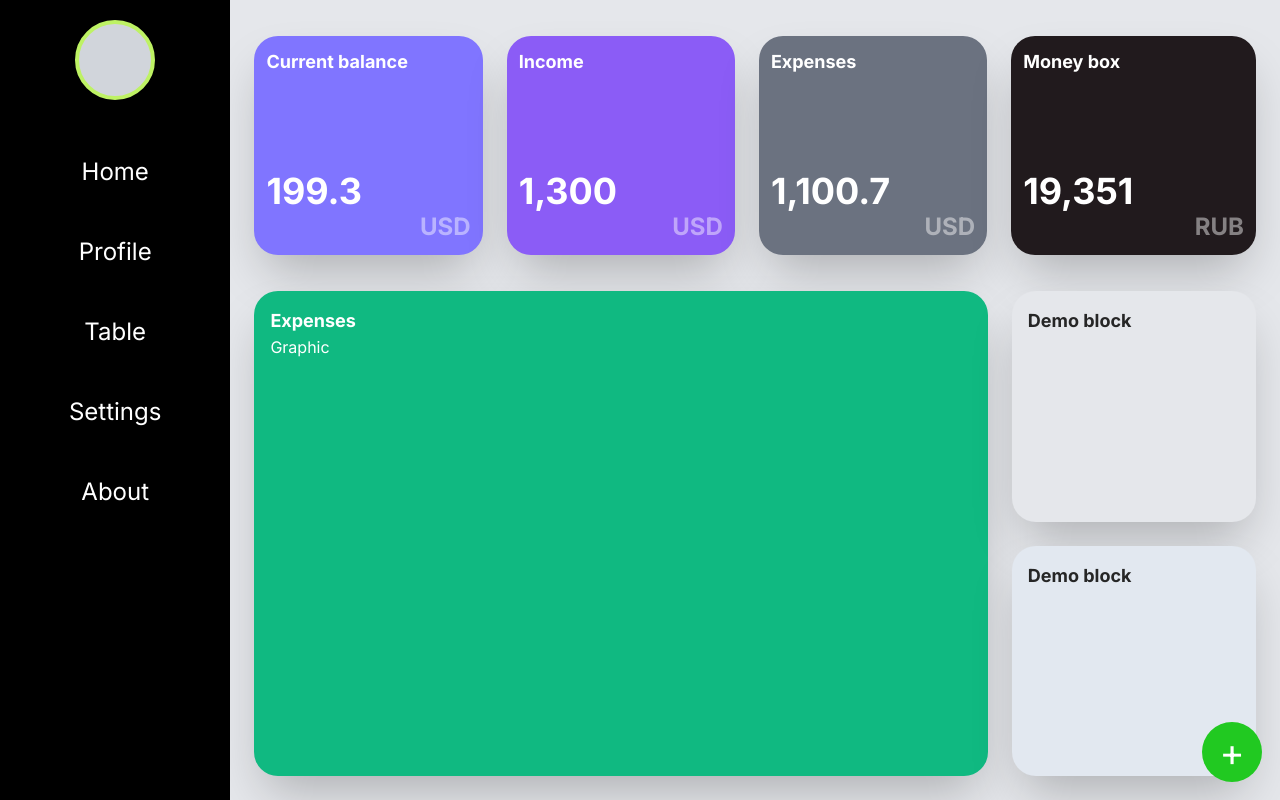
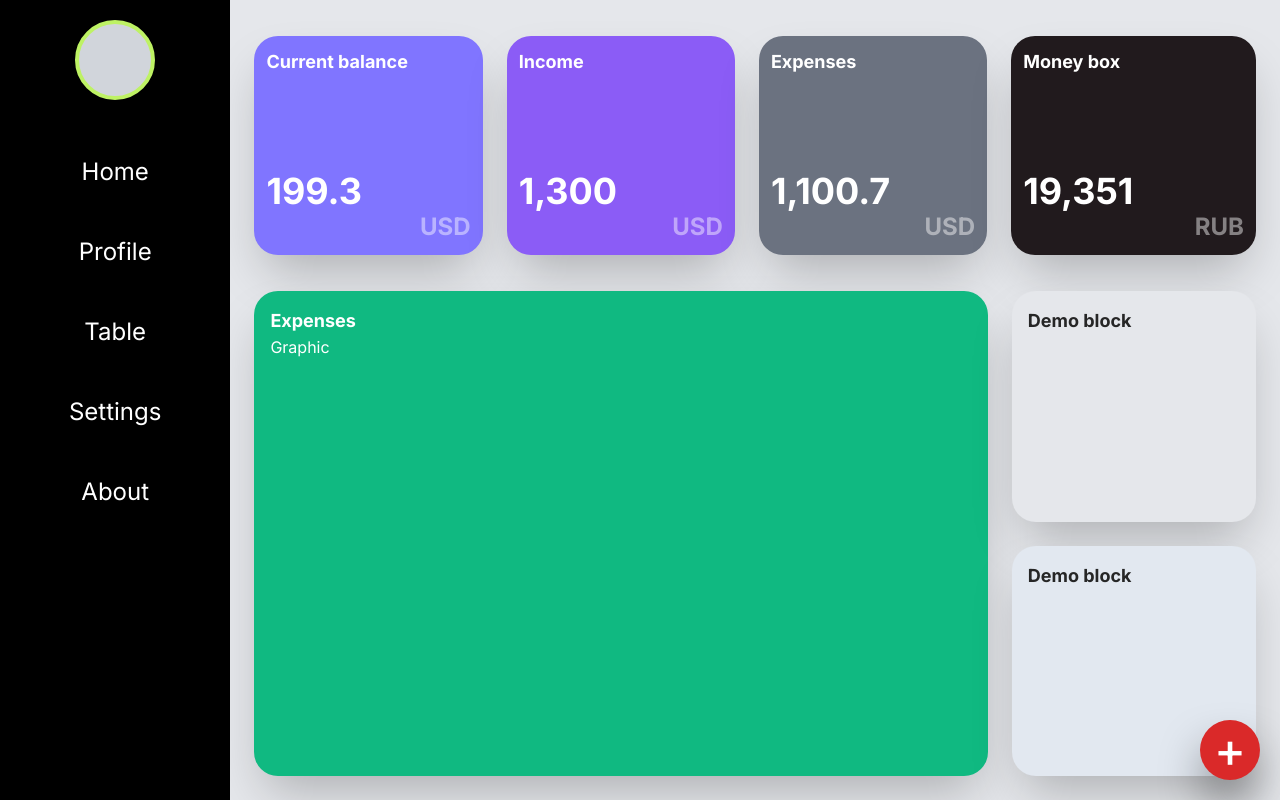
Before and after one commit to m1a2023/nexp-front, a Next.js app: page / in a window 1280 px wide. Built offline with nearby package versions, Linux system fonts and the light colour scheme.

Commit message:
changed absolute button

```diff
--- a/src/app/components/main.js
+++ b/src/app/components/main.js
@@ -4,6 +4,7 @@ export function TemplateMoneyCard({
   currency,
   color,
   width,
+  distance,
 }) {
   function SetMoneyCardTitle({ cardTitle }) {
     //TODO: write class
@@ -25,7 +26,7 @@ export function TemplateMoneyCard({
 
   return (
     <div
-      className={`flex flex-col snap-start ${width} p-3 grow-0 justify-start rounded-3xl ${color} shadow-2xl select-none`}
+      className={`flex flex-col snap-start ${width} ${distance} p-3 grow-0 justify-start rounded-3xl ${color} shadow-2xl select-none`}
     >
       <SetMoneyCardTitle cardTitle={`${cardTitle}`} />
 
@@ -63,3 +64,13 @@ export function TemplateGraphic({ graphicTitle, mainInformation, color }) {
     </div>
   );
 }
+
+export function TemplateAbsoluteButton({ styles }) {
+  return (
+    <div className="absolute bottom-5 right-5 flex flex-row gap-4">
+      <div className={styles.addInfoBtn + " " + styles.addExpensesBtn}>
+        <span>+</span>
+      </div>
+    </div>
+  );
+}
--- a/src/app/page.js
+++ b/src/app/page.js
@@ -2,7 +2,11 @@
 import React from "react";
 import { Navbar } from "./components/navbar";
 import { Logo } from "./components/logo";
-import { TemplateMoneyCard, TemplateGraphic } from "./components/main";
+import {
+  TemplateMoneyCard,
+  TemplateGraphic,
+  TemplateAbsoluteButton,
+} from "./components/main";
 import styles from "./page.module.css";
 
 export default function Home() {
@@ -20,7 +24,7 @@ export default function Home() {
         className="flex flex-col p-6 grow justify-start text-1xl h-full max-h-[100vh]
         gap-6"
       >
-        <div className="h-1/3 w-full flex flex-row gap-6 py-3">
+        <div className="h-1/3 w-full flex flex-row py-3 gap-6 ">
           <div className="w-3/4 h-full flex felx-row gap-6">
           <TemplateMoneyCard
             cardTitle={"Current balance"}
@@ -77,14 +81,7 @@ export default function Home() {
         </div>
       </div>
 
-      <div className="absolute bottom-0 right-0 flex flex-row">
-        <div className={styles.addInfoBtn + ' ' + styles.addExpensesBtn}>
-          <span>-</span>
-        </div>
-        <div className={styles.addInfoBtn + ' ' + styles.addIncomeBtn}>
-          <span>+</span>
-        </div>
-      </div>
+      <TemplateAbsoluteButton styles={styles} />
     </div>
   );
 }
--- a/src/app/page.module.css
+++ b/src/app/page.module.css
@@ -5,19 +5,17 @@
 .addInfoBtn {
     width: 60px;
     height: 60px;
-    border-radius: 50px;
-    margin: 18px;
+    border-radius: 50%;
     display: flex;
     align-items: center;
     justify-content: center;
-    font-size: 38px;
-}
-
-.addIncomeBtn {
-    background-color: rgb(33, 201, 33);
+    /* text-align: center; */
+    font-size: 48px;
+    font-weight: 500;
+    box-shadow: 0 25px 50px -12px rgb(0, 0, 0);
+    cursor: pointer;
 }
 
 .addExpensesBtn {
     background-color: rgb(218, 41, 41);
-    display: none;
 }
```
Lines whose indentation alone changed are shown as unchanged.
